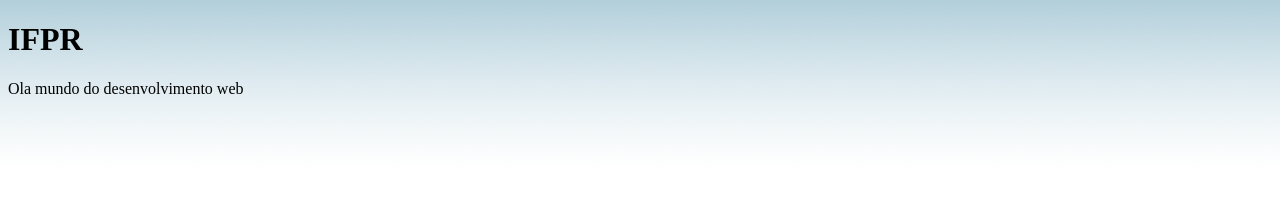
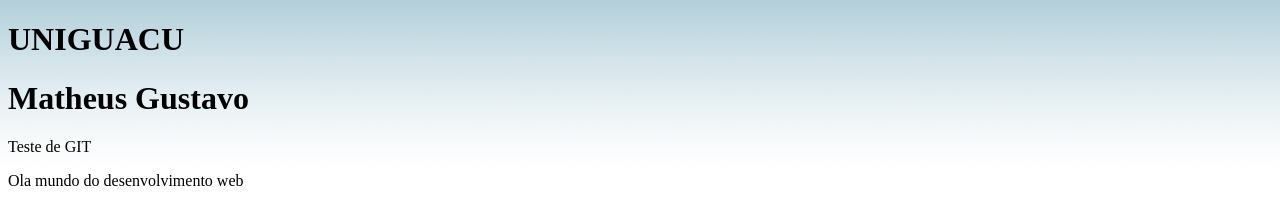
Before and after one commit to nnandre/equipeuniguacu, a plain HTML site: page index.html in a window 1280 px wide. Shown: the top 224 px of the page. Drawn offline with Linux system fonts and the light colour scheme.

Commit message:
commit do Matheus

```diff
--- a/index.html
+++ b/index.html
@@ -8,7 +8,9 @@
 <body>
 
 	<div>
-		<h1>IFPR</h1>
+		<h1>UNIGUACU</h1>
+		<h1>Matheus Gustavo</h1>
+		<span>Teste de GIT</span>
 		<p>Ola mundo do desenvolvimento web</p>
 	</div>
 
```
Also changed, not shown: 1 other file.
